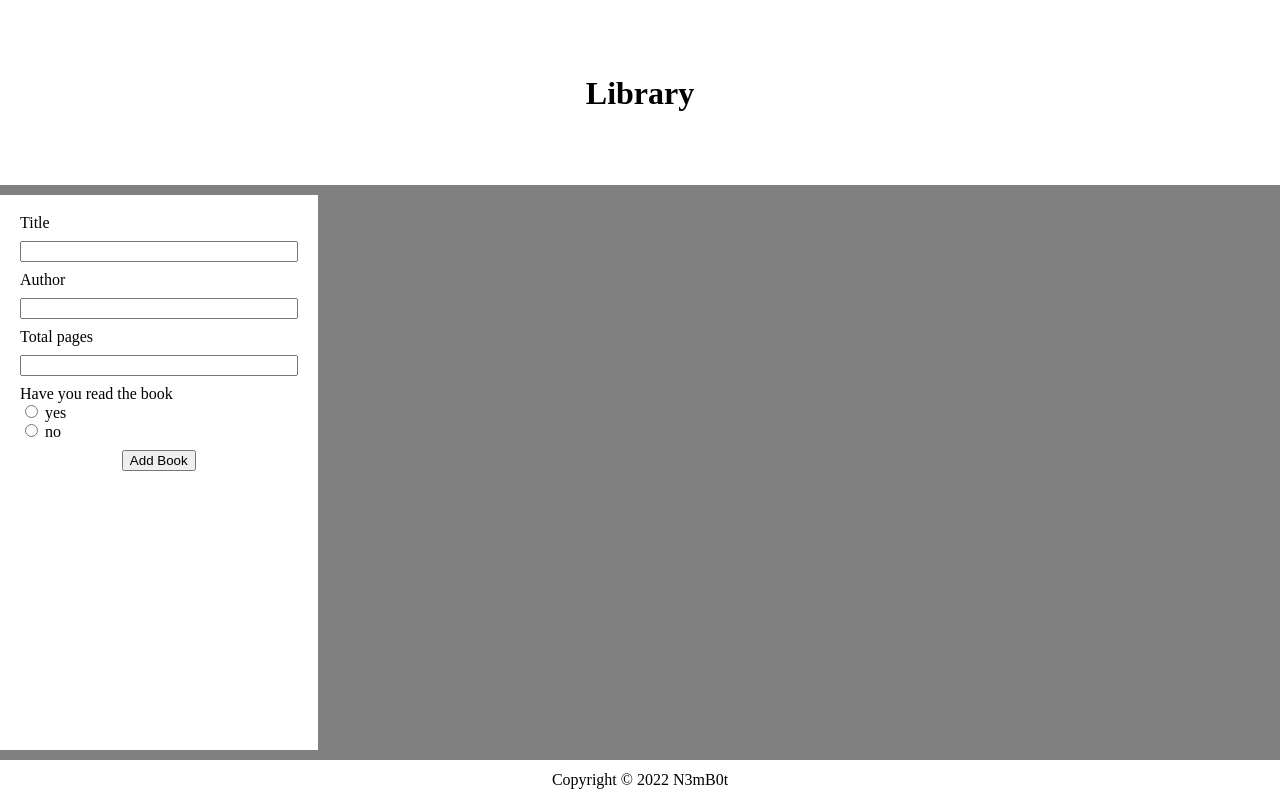
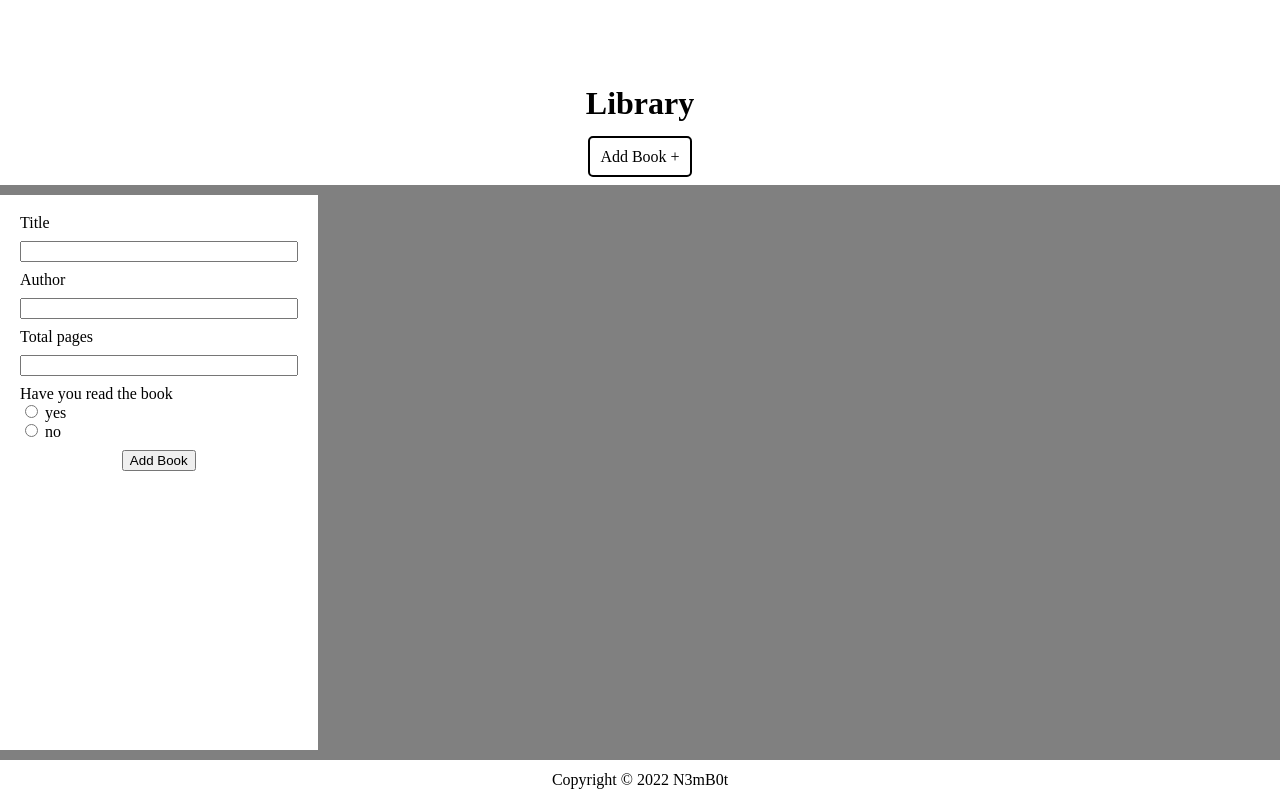
Before and after one commit to N3M35I5/Odin_Library, a plain HTML site: page index.html in a window 1280 px wide. Drawn offline with Linux system fonts and the light colour scheme.

Commit message:
Fixed bug of deleting multiple books

```diff
--- a/index.css
+++ b/index.css
@@ -66,12 +66,20 @@ body{
     grid-column: 1/3;
     align-self: stretch;
     display: flex;
+    flex-direction: column;
     align-items: center;
-    justify-content: center;
+    justify-content: flex-end;
+    gap: 30px;
+    padding-bottom: 20px;
 }
 .heading{
     font-weight: bold;
     font-size :xx-large ;
+}
+#cardbtn{
+    border: black 2px solid;
+    padding: 10px;
+    border-radius: 5px;
 }
 .sidebar{
     grid-row: 2/3;
--- a/index.html
+++ b/index.html
@@ -11,6 +11,9 @@
 <body>
     <div class="header">
         <h3 class="heading">Library</h3>
+        <div class="addcardbtn">
+            <buttton id="cardbtn">Add Book +</buttton>
+        </div>
     </div>
     <div class="sidebar">
         <form name = "book-form" id="book-form">
--- a/index.js
+++ b/index.js
@@ -52,7 +52,7 @@ function displaylib(lib){
         const delbtn=document.createElement("button");
         delbtn.addEventListener("click",()=>{
             var filtered = myLibrary.filter(function(value, index, arr){
-                return value.title !== book.title;
+                return value !== book;
             });
             myLibrary=filtered;
             displaylib(myLibrary);
@@ -77,6 +77,3 @@ function handleSubmit(e) {
     const book = new Book(title,author,pages,readbtn);
     addBookToLibrary(book);
 };
-
-
-//console.log(myLibrary);
```
Also changed, not shown: 1 other file.
